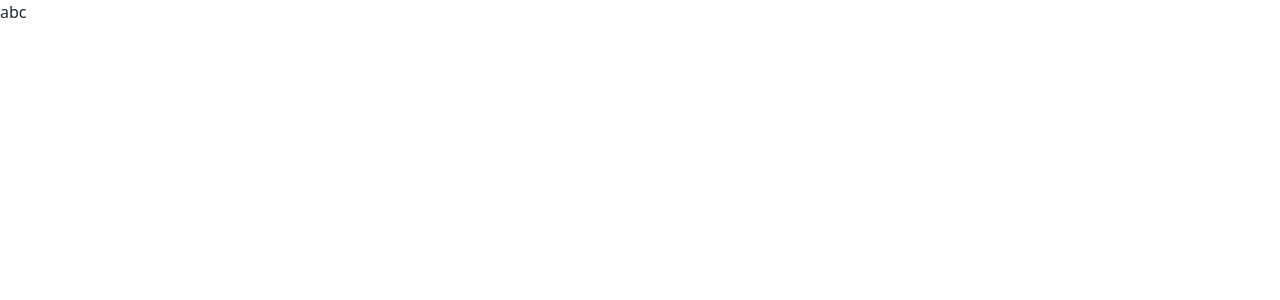
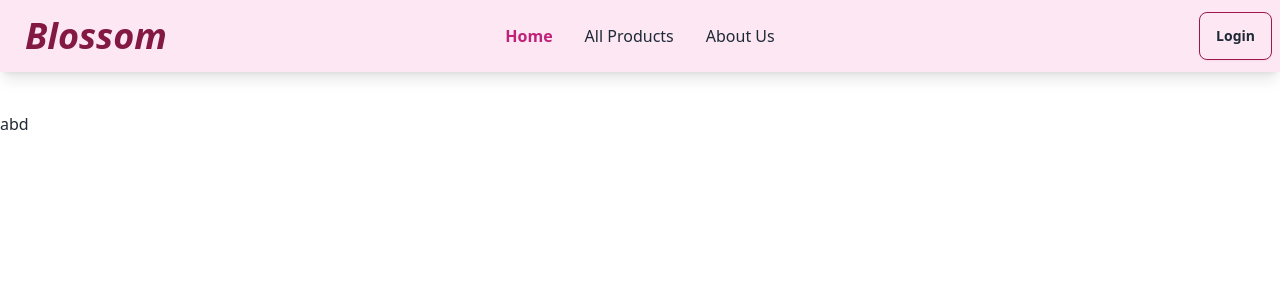
Before and after one commit to sarnali3515/blossom-client, a React (Vite) app: page / in a window 1280 px wide. Shown: the top 300 px of the page. Built offline with nearby package versions, Linux system fonts and the light colour scheme.

Commit message:
navbar added

```diff
--- a/src/layout/Main.jsx
+++ b/src/layout/Main.jsx
@@ -1,10 +1,11 @@
 import { Outlet } from "react-router-dom";
+import Navbar from "../pages/Navbar/Navbar";
 
 
 const Main = () => {
     return (
         <div>
-            abc
+            <Navbar></Navbar>
             <Outlet></Outlet>
         </div>
     );
--- /dev/null
+++ b/src/pages/Home/AllProducts.jsx
@@ -0,0 +1,11 @@
+
+
+const AllProducts = () => {
+    return (
+        <div>
+            abd
+        </div>
+    );
+};
+
+export default AllProducts;
--- /dev/null
+++ b/src/pages/Home/Home.jsx
@@ -0,0 +1,12 @@
+import AllProducts from "./AllProducts";
+
+
+const Home = () => {
+    return (
+        <div className="mt-10">
+            <AllProducts></AllProducts>
+        </div>
+    );
+};
+
+export default Home;
--- /dev/null
+++ b/src/pages/Navbar/Navbar.css
@@ -0,0 +1,10 @@
+ul li a.active {
+    background: none !important;
+    font-weight: 700;
+    border-radius: 15px;
+    color: rgb(192, 34, 121) !important;
+}
+
+ul li :hover {
+    color: rgb(179, 60, 125)
+}
--- /dev/null
+++ b/src/pages/Navbar/Navbar.jsx
@@ -0,0 +1,52 @@
+import { NavLink } from "react-router-dom";
+import './Navbar.css'
+
+
+const Navbar = () => {
+    const navLinks =
+        <>
+            <li className="text-base font-medium"><NavLink to="/"> Home</NavLink></li>
+            <li className="text-base font-medium"><NavLink to="/products">All Products</NavLink></li>
+            <li className="text-base font-medium"><NavLink to="/about">About Us</NavLink></li>
+        </>
+    return (
+        <div>
+            <div className="navbar bg-pink-100 shadow-lg">
+                <div className="navbar-start">
+                    <div className="dropdown">
+                        <div tabIndex={0} role="button" className="btn btn-ghost lg:hidden">
+                            <svg
+                                xmlns="http://www.w3.org/2000/svg"
+                                className="h-5 w-5"
+                                fill="none"
+                                viewBox="0 0 24 24"
+                                stroke="currentColor">
+                                <path
+                                    strokeLinecap="round"
+                                    strokeLinejoin="round"
+                                    strokeWidth="2"
+                                    d="M4 6h16M4 12h8m-8 6h16" />
+                            </svg>
+                        </div>
+                        <ul
+                            tabIndex={0}
+                            className="menu menu-sm dropdown-content bg-base-100 rounded-box z-[1] mt-3 w-52 p-2 shadow">
+                            {navLinks}
+                        </ul>
+                    </div>
+                    <a className="btn btn-ghost italic font-bold text-4xl text-pink-900">Blossom</a>
+                </div>
+                <div className="navbar-center hidden lg:flex">
+                    <ul className="menu menu-horizontal px-1">
+                        {navLinks}
+                    </ul>
+                </div>
+                <div className="navbar-end">
+                    <a className="btn bg-transparent border-pink-800">Login</a>
+                </div>
+            </div>
+        </div>
+    );
+};
+
+export default Navbar;
```
Also changed, not shown: src/Routes/Routes.jsx (+7 -1 lines).
